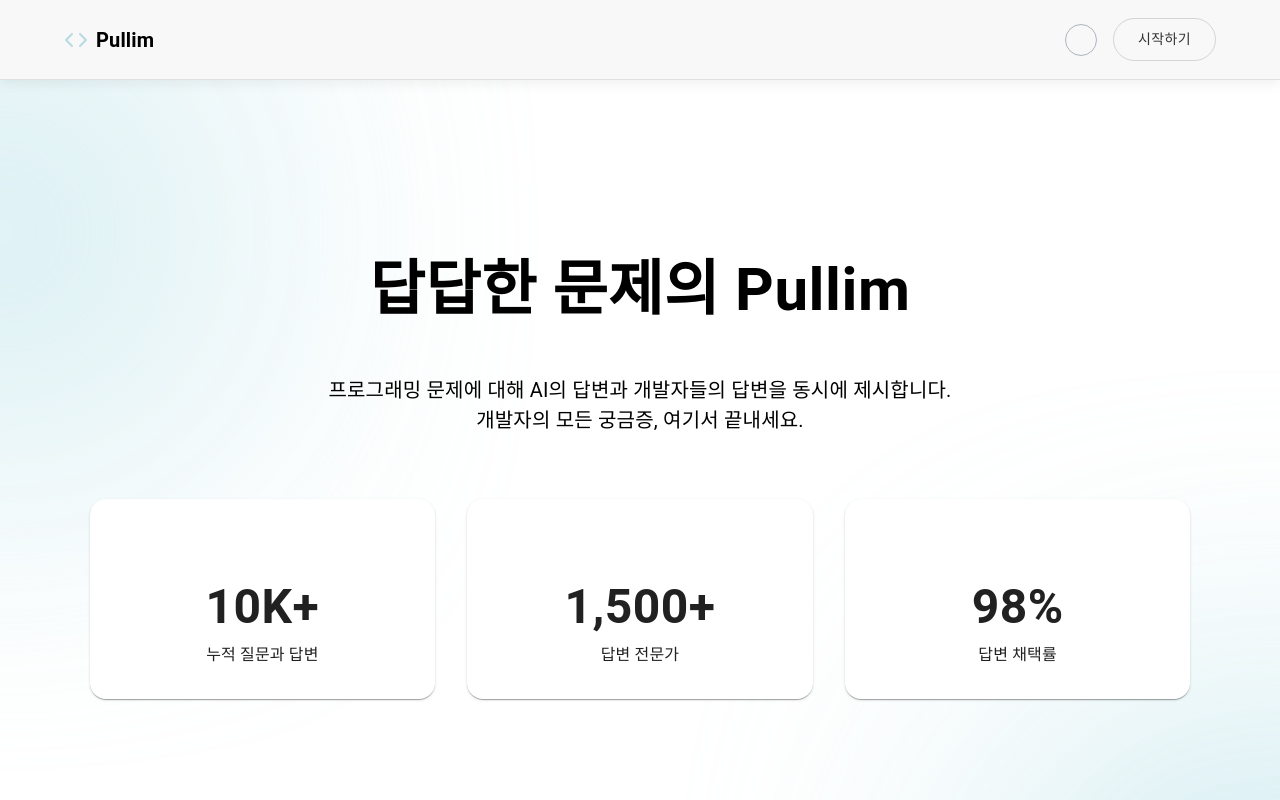
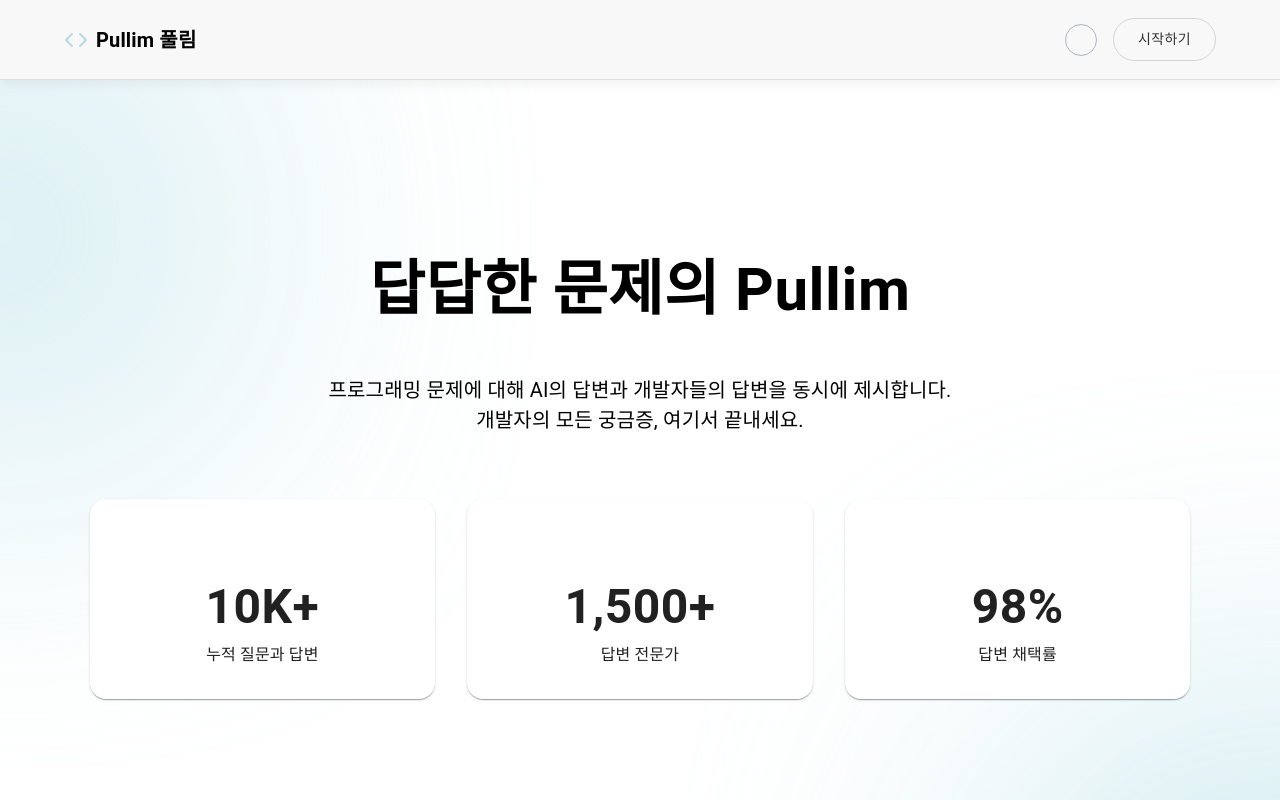
Before and after one commit to minkwan-1/react-nest, a React (Vite) app in the folder client/: page / in a window 1280 px wide. Shown: the top 800 px of the page. Built offline with nearby package versions, Linux system fonts and the light colour scheme; no server answers; some icons are missing; what quill-image-resize-module-ts would draw is missing.

Commit message:
github action test

```diff
--- a/client/src/domains/layout/appbar/AppbarLogo.tsx
+++ b/client/src/domains/layout/appbar/AppbarLogo.tsx
@@ -35,7 +35,7 @@ function AppbarLogo({ sx }: AppbarLogoProps) {
           }),
         }}
       >
-        Pullim
+        Pullim 풀림
       </Typography>
     </Box>
   );
```
